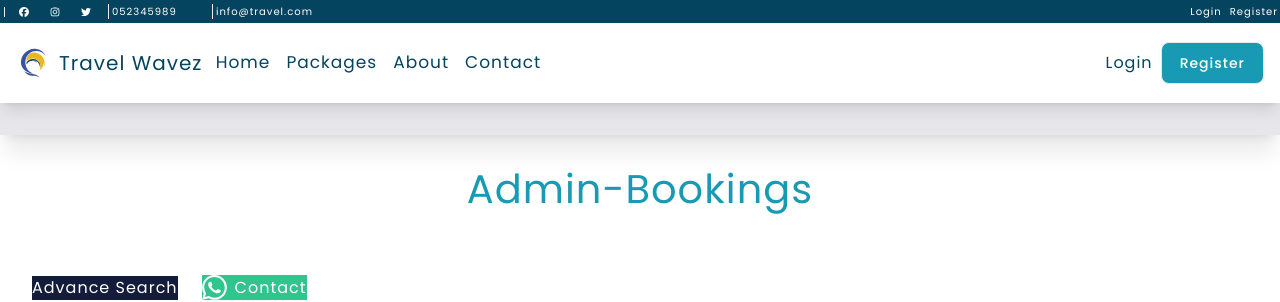
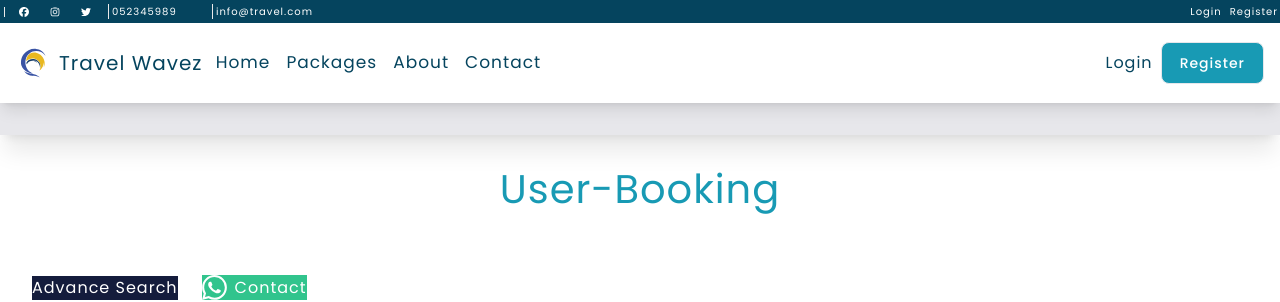
Before and after one commit to Hassan-html/ProjectTravelWavezs, a Next.js app: page /pages/user/Home in a window 1280 px wide. Shown: the top 302 px of the page. Built offline with nearby package versions, Linux system fonts and the light colour scheme; no server answers; the database is empty.

Commit message:
"Ticket adding process complete"

```diff
--- a/app/pages/user/Home/page.jsx
+++ b/app/pages/user/Home/page.jsx
@@ -39,7 +39,7 @@ const pages = () => {
       <section>
         <div className="Title bg-Dark bg-opacity-10 shadow-xl p-4 min-h-30px flex flex-col justify-center items-center"></div>
         <h1 className="text-primary text-center text-[40px] p-6">
-          Admin-Bookings
+          User-Booking
         </h1>
         <div className="buttons flex m-6 items-center gap-2">
           <button
```
